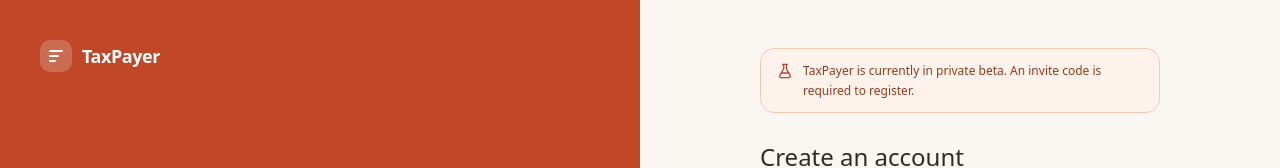
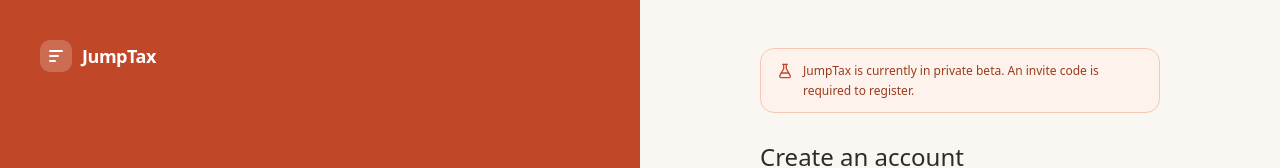
Before and after one commit to lejumpp/taxpayer-web, a React (Vite) app: page /register in a window 1280 px wide. Shown: the top 168 px of the page. Built offline with nearby package versions, Linux system fonts and the light colour scheme; no server answers.

Commit message:
feat: rename application from TaxPayer to JumpTax and update related UI elements

```diff
--- a/index.html
+++ b/index.html
@@ -4,7 +4,7 @@
     <meta charset="UTF-8" />
     <link rel="icon" type="image/svg+xml" href="/favicon.svg" />
     <meta name="viewport" content="width=device-width, initial-scale=1.0" />
-    <title>taxpayer-web</title>
+    <title>JumpTax</title>
     <script src="https://cdn.paddle.com/paddle/v2/paddle.js"></script>
   </head>
   <body>
--- a/src/components/layout/AppShell.tsx
+++ b/src/components/layout/AppShell.tsx
@@ -33,7 +33,7 @@ export default function AppShell() {
         {/* Logo — must be exactly 60px to align with header */}
         <div className="h-15 flex items-center px-5 border-b border-[#E8D9C0] shrink-0">
           <LogoMark />
-          <span className="ml-2.5 text-base font-semibold text-[#2C2C2A]">TaxPayer</span>
+          <span className="ml-2.5 text-base font-semibold text-gray-900">JumpTax</span>
         </div>
 
         {/* Nav items */}
@@ -102,7 +102,7 @@ export default function AppShell() {
           <div className="flex items-center gap-2.5 px-3 py-2.5 rounded-[10px] bg-gray-25">
             <UserAvatar firstName={user?.firstName ?? ''} lastName={user?.lastName ?? ''} className="w-8.5 h-8.5 text-xs" />
             <div className="flex-1 min-w-0">
-              <p className="text-xs font-medium text-[#2C2C2A] truncate">
+              <p className="text-xs font-medium text-gray-900 truncate">
                 {user?.firstName} {user?.lastName}
               </p>
               <p className="text-xs text-[#888780]">{accountTypeLabel}</p>
--- a/src/pages/auth/ForgotPasswordPage.tsx
+++ b/src/pages/auth/ForgotPasswordPage.tsx
@@ -46,7 +46,7 @@ export default function ForgotPasswordPage() {
       <div className="bg-white rounded-2xl border border-[0.5px] border-cream-border p-8 w-full max-w-[420px] space-y-6">
         <div className="flex items-center justify-center gap-2">
           <LogoMark />
-          <span className="text-base font-semibold text-brand-400">TaxPayer</span>
+          <span className="text-base font-semibold text-brand-400">JumpTax</span>
         </div>
 
         {submitted ? (
--- a/src/pages/auth/LoginPage.tsx
+++ b/src/pages/auth/LoginPage.tsx
@@ -106,7 +106,7 @@ export default function LoginPage() {
       <div className="hidden md:flex md:w-1/2 flex-col justify-between p-10 bg-brand-400 text-white">
         <div className="flex items-center gap-2.5">
           <LogoMark />
-          <span className="text-lg font-semibold tracking-tight">TaxPayer</span>
+          <span className="text-lg font-semibold tracking-tight">JumpTax</span>
         </div>
 
         <div className="space-y-8">
@@ -150,14 +150,14 @@ export default function LoginPage() {
         {/* Mobile header */}
         <div className="flex items-center gap-2 px-6 pt-6 md:hidden">
           <LogoMark size="sm" />
-          <span className="text-base font-semibold text-brand-400">TaxPayer</span>
+          <span className="text-base font-semibold text-brand-400">JumpTax</span>
         </div>
 
         <div className="flex flex-1 flex-col items-center justify-center px-6 py-12">
           <div className="w-full max-w-100 space-y-7">
             <div className="space-y-1">
               <h2 className="text-2xl font-medium text-gray-900">Welcome back</h2>
-              <p className="text-sm text-gray-600">Log in to your TaxPayer account.</p>
+              <p className="text-sm text-gray-600">Log in to your JumpTax account.</p>
             </div>
 
             <Form {...form}>
--- a/src/pages/auth/RegisterPage.tsx
+++ b/src/pages/auth/RegisterPage.tsx
@@ -126,7 +126,7 @@ export default function RegisterPage() {
       <div className="hidden md:flex md:w-1/2 flex-col justify-between p-10 bg-brand-400 text-white">
         <div className="flex items-center gap-2.5">
           <LogoMark />
-          <span className="text-lg font-semibold tracking-tight">TaxPayer</span>
+          <span className="text-lg font-semibold tracking-tight">JumpTax</span>
         </div>
 
         <div className="space-y-8">
@@ -172,7 +172,7 @@ export default function RegisterPage() {
         {/* Mobile header */}
         <div className="flex items-center gap-2 px-6 pt-6 md:hidden">
           <LogoMark size="sm" />
-          <span className="text-base font-semibold text-brand-400">TaxPayer</span>
+          <span className="text-base font-semibold text-brand-400">JumpTax</span>
         </div>
 
         <div className="flex flex-1 flex-col items-center justify-center px-6 py-12">
@@ -189,7 +189,7 @@ export default function RegisterPage() {
                 <div className="flex items-start gap-2.5 rounded-xl border-[0.5px] border-brand-100 bg-brand-50 px-4 py-3">
                   <FlaskConical className="size-4 text-brand-400 shrink-0 mt-0.5" />
                   <p className="text-xs text-brand-600 leading-relaxed">
-                    TaxPayer is currently in private beta. An invite code is required to register.
+                    JumpTax is currently in private beta. An invite code is required to register.
                   </p>
                 </div>
               )}
--- a/src/pages/auth/ResetPasswordPage.tsx
+++ b/src/pages/auth/ResetPasswordPage.tsx
@@ -80,7 +80,7 @@ export default function ResetPasswordPage() {
       <div className="bg-white rounded-2xl border-[0.5px] border-cream-border p-8 w-full max-w-105 space-y-6">
         <div className="flex items-center justify-center gap-2">
           <LogoMark />
-          <span className="text-base font-semibold text-brand-400">TaxPayer</span>
+          <span className="text-base font-semibold text-brand-400">JumpTax</span>
         </div>
 
         {/* Missing params */}
--- a/src/pages/auth/VerifyEmailPage.tsx
+++ b/src/pages/auth/VerifyEmailPage.tsx
@@ -69,7 +69,7 @@ export default function VerifyEmailPage() {
       <div className="bg-white rounded-2xl border border-[0.5px] border-cream-border p-8 w-full max-w-[420px] space-y-6">
         <div className="flex items-center justify-center gap-2">
           <LogoMark />
-          <span className="text-base font-semibold text-brand-400">TaxPayer</span>
+          <span className="text-base font-semibold text-brand-400">JumpTax</span>
         </div>
 
         {status === 'loading' && (
--- a/src/pages/onboarding/OnboardingPage.tsx
+++ b/src/pages/onboarding/OnboardingPage.tsx
@@ -72,7 +72,7 @@ export default function OnboardingPage() {
       <div className="w-full max-w-115 rounded-2xl border-[0.5px] border-cream-border bg-white p-8 space-y-6">
         <div className="flex items-center gap-2">
           <LogoMark />
-          <span className="text-base font-semibold text-brand-400">TaxPayer</span>
+          <span className="text-base font-semibold text-brand-400">JumpTax</span>
         </div>
 
         <div className="space-y-1">
--- a/src/pages/payments/UpgradePage.tsx
+++ b/src/pages/payments/UpgradePage.tsx
@@ -94,7 +94,7 @@ function Topbar({ onBack }: { onBack: () => void }) {
         <div className="w-7.5 h-7.5 bg-brand-400 rounded-lg flex items-center justify-center">
           <Receipt size={15} className="text-white" aria-hidden="true" />
         </div>
-        <span className="text-sm font-medium text-gray-900">TaxPayer</span>
+        <span className="text-sm font-medium text-gray-900">JumpTax</span>
       </div>
       <button
         onClick={onBack}
@@ -130,7 +130,7 @@ function LeftPanel({
       >
         <div className="hidden md:inline-flex items-center gap-1.5 bg-white/15 rounded-full px-3 py-1.5 mb-8 w-fit">
           <Star size={13} className="text-white" aria-hidden="true" />
-          <span className="text-xs font-medium text-white">TaxPayer Pro</span>
+          <span className="text-xs font-medium text-white">JumpTax Pro</span>
         </div>
 
         <h1 className="text-2xl md:text-4xl font-semibold text-white leading-tight tracking-tight mb-2 md:mb-4">
--- a/src/pages/profile/sections/ProfileSection.tsx
+++ b/src/pages/profile/sections/ProfileSection.tsx
@@ -337,7 +337,7 @@ export default function ProfileSection() {
               <FormSection bordered={false}>
                 <div className="flex items-center justify-between">
                   <div>
-                    <p className="text-sm font-medium text-gray-900">Log out of TaxPayer</p>
+                    <p className="text-sm font-medium text-gray-900">Log out of JumpTax</p>
                     <p className="text-xs text-gray-400 mt-0.5">You'll need to log back in to access your account.</p>
                   </div>
                   <button
--- a/src/pages/profile/sections/WhatsAppSection.tsx
+++ b/src/pages/profile/sections/WhatsAppSection.tsx
@@ -59,7 +59,7 @@ function UnlinkedState({
         <div>
           <p className="text-sm font-medium text-info-800 mb-1">Log transactions via WhatsApp</p>
           <p className="text-[13px] text-info-600 leading-relaxed">
-            Send a message or photo of a receipt to your TaxPayer WhatsApp number. We'll parse it and add it to
+            Send a message or photo of a receipt to your JumpTax WhatsApp number. We'll parse it and add it to
             your ledger automatically — no app needed.
           </p>
         </div>
@@ -316,7 +316,7 @@ export default function WhatsAppSection() {
           </div>
           <p className="text-base font-medium text-gray-900 mb-2">WhatsApp integration</p>
           <p className="text-sm text-gray-400 mb-6 max-w-[320px] leading-relaxed">
-            Log transactions by sending a message or receipt photo to your TaxPayer WhatsApp number. Available on
+            Log transactions by sending a message or receipt photo to your JumpTax WhatsApp number. Available on
             Pro.
           </p>
           <button
```
Also changed, not shown: public/manifest.json, src/assets/logo.jpeg (added).
